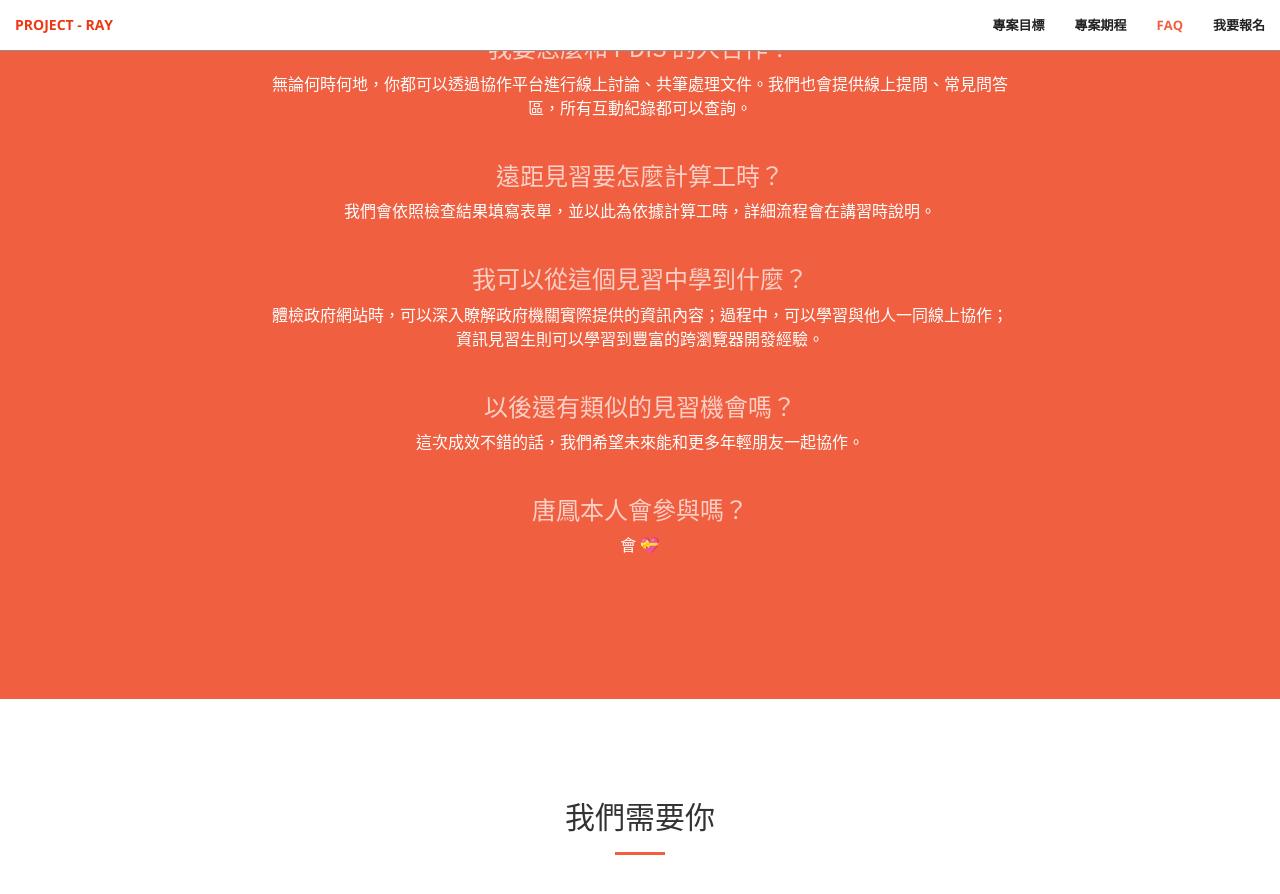
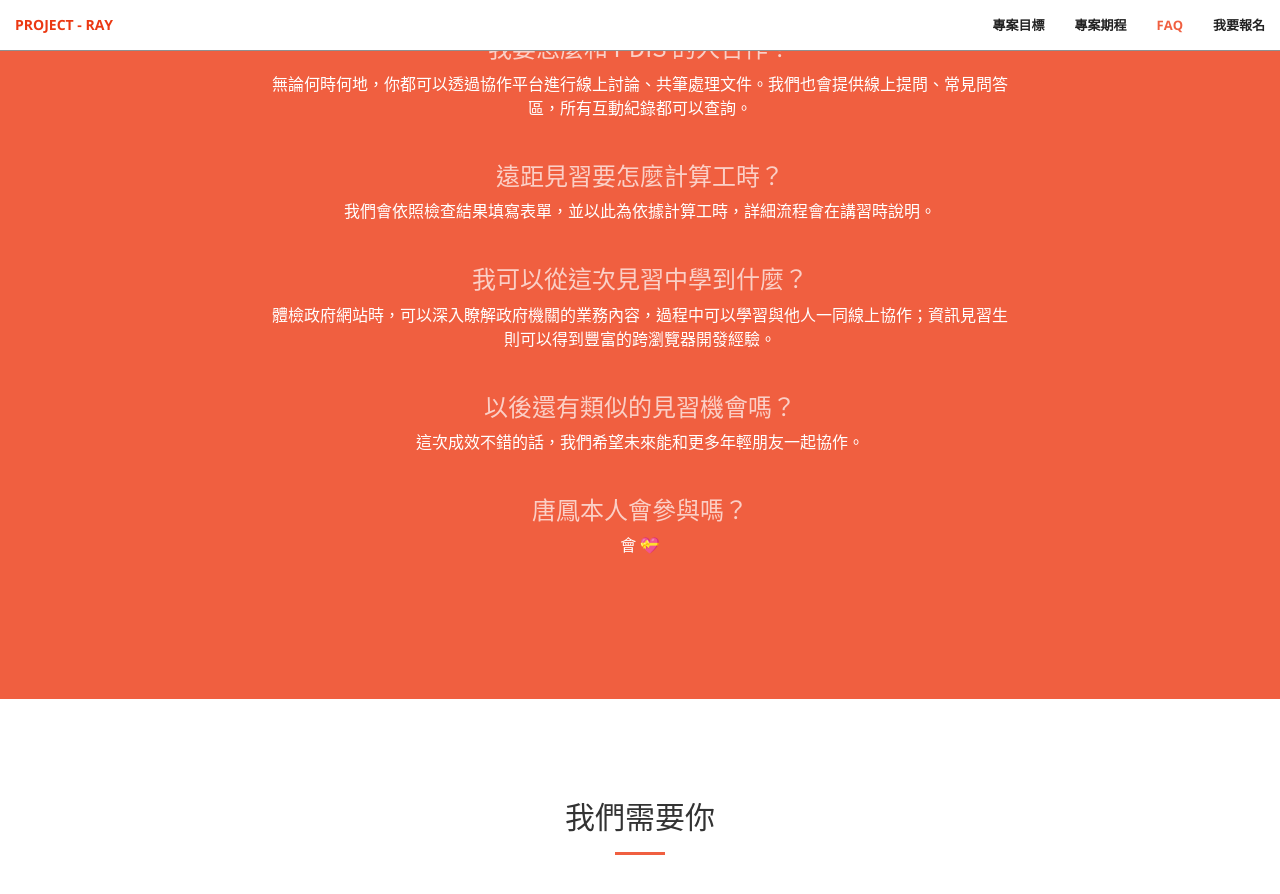
Before and after one commit to PDIS/ray2018, a Jekyll site: the page built from docs/index.html, in a window 1280 px wide and 900 px high, scrolled down 2996 px. Shown: the top 894 px of the window. Built offline with Jekyll 4.4.1, drawn with Linux system fonts in a browser that asks for light colours.

Commit message:
Update faq.json

```diff
--- a/docs/_data/faq.json
+++ b/docs/_data/faq.json
@@ -27,8 +27,8 @@
         "a": "我們會依照檢查結果填寫表單，並以此為依據計算工時，詳細流程會在講習時說明。"
     },
     {
-        "q": "我可以從這個見習中學到什麼？",
-        "a": "體檢政府網站時，可以深入瞭解政府機關實際提供的資訊內容；過程中，可以學習與他人一同線上協作；資訊見習生則可以學習到豐富的跨瀏覽器開發經驗。"
+        "q": "我可以從這次見習中學到什麼？",
+        "a": "體檢政府網站時，可以深入瞭解政府機關的業務內容，過程中可以學習與他人一同線上協作；資訊見習生則可以得到豐富的跨瀏覽器開發經驗。"
     },
     {
         "q": "以後還有類似的見習機會嗎？",
```
